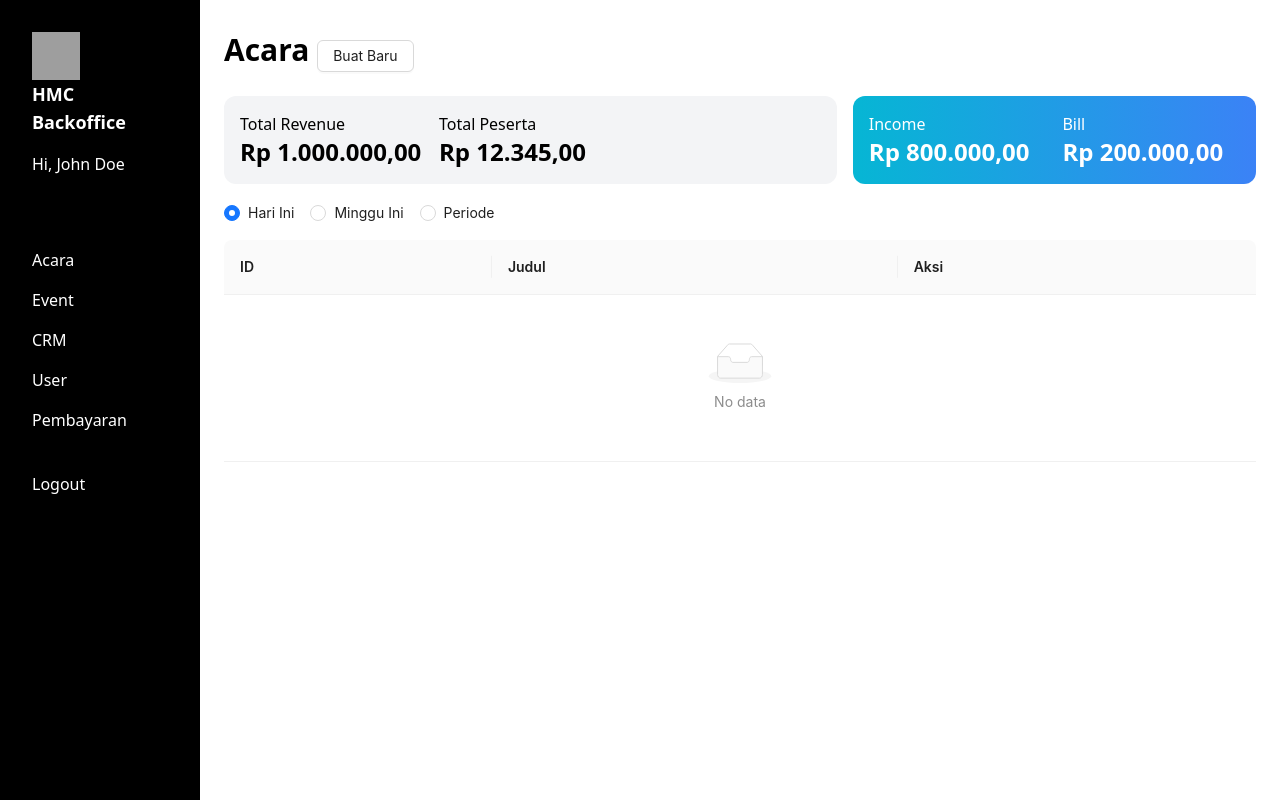
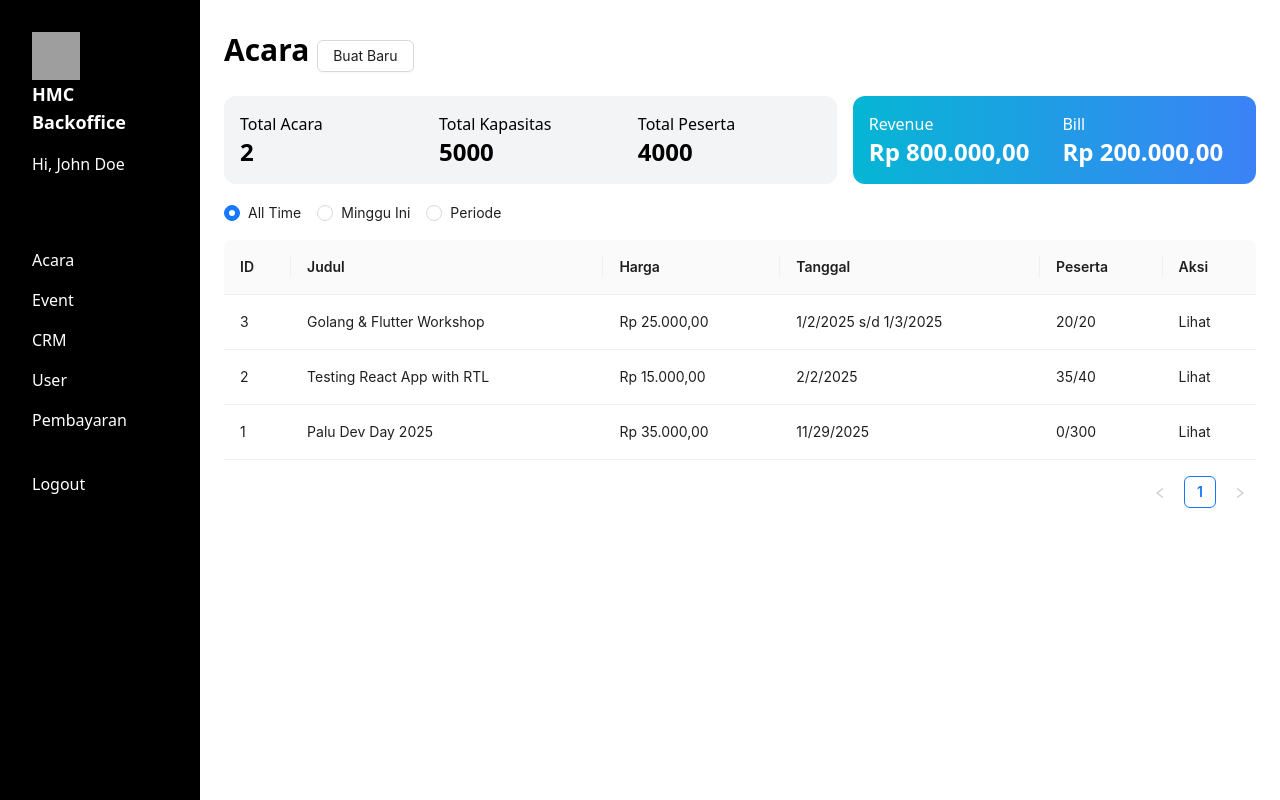
Before and after one commit to hammercode-dev/hmc-backoffice, a React (Vite) app: page /admin/events in a window 1280 px wide. Built offline with nearby package versions, Linux system fonts and the light colour scheme; grey boxes are pictures that could not be loaded.

Commit message:
add event dummy data

```diff
--- /dev/null
+++ b/src/api/event-api.ts
@@ -0,0 +1,50 @@
+import { TechEvent } from "@/modules/events";
+import { GetEventListParams, GetEventListResponse } from "./event-api.types";
+
+const events: TechEvent[] = [
+  {
+    id: 3,
+    title: "Golang & Flutter Workshop",
+    venue_name: "Dinas Perpustakaan",
+    start_date: "2025-01-02T16:00:00.000Z",
+    end_date: "2025-01-03T16:00:00.000Z",
+    slug: "golang-and-flutter-workshop",
+    price: 25000,
+    attendee: 20,
+    capacity: 20,
+  },
+  {
+    id: 2,
+    title: "Testing React App with RTL",
+    venue_name: "Telkom Palu",
+    start_date: "2025-02-02T16:00:00.000Z",
+    slug: "react-testing-app-with-rtl",
+    price: 15000,
+    attendee: 35,
+    capacity: 40,
+  },
+  {
+    id: 1,
+    title: "Palu Dev Day 2025",
+    venue_name: "Hotel Santika",
+    start_date: "2025-11-29T16:00:00.000Z",
+    slug: "react-testing-app-with-rtl",
+    price: 35000,
+    attendee: 0,
+    capacity: 300,
+  },
+];
+
+export const eventApi = {
+  getAll(params: GetEventListParams): Promise<GetEventListResponse> {
+    return Promise.resolve({
+      data: events,
+      meta: params,
+      pagination: {
+        page: 1,
+        total: 2,
+        total_page: 1,
+      },
+    });
+  },
+} as const;
--- a/src/api/event.api.ts
+++ /dev/null
@@ -1,15 +0,0 @@
-import { GetEventListParams, GetEventListResponse } from "./event.types";
-
-export const eventApi = {
-  getAll(params: GetEventListParams): Promise<GetEventListResponse> {
-    return Promise.resolve({
-      data: [],
-      meta: params,
-      pagination: {
-        page: 1,
-        total: 2,
-        total_page: 1,
-      },
-    });
-  },
-} as const;
--- a/src/modules/auth/auth.slice.ts
+++ b/src/modules/auth/auth.slice.ts
@@ -6,7 +6,7 @@ import {
 } from "@reduxjs/toolkit";
 import { useSelector } from "react-redux";
 import { useState } from "react";
-import { authApi } from "@/api/auth.api";
+import { authApi } from "@/api/auth-api";
 import { RootState } from "@/app/store";
 import { User } from "./auth.entity";
 import { useAppDispatch } from "@/app/hooks";
--- a/src/modules/events/pages/EventListPage.tsx
+++ b/src/modules/events/pages/EventListPage.tsx
@@ -1,4 +1,4 @@
-import { useState } from "react";
+import { useEffect, useState } from "react";
 import { formatMoney } from "@/utils/money";
 import {
   Button,
@@ -13,8 +13,13 @@ import { ColumnsType } from "antd/es/table";
 import dayjs from "dayjs";
 import type { Dayjs } from "dayjs";
 import { Outlet, useNavigate } from "react-router-dom";
+import { eventApi } from "@/api/event-api";
 
 const { RangePicker } = DatePicker;
+
+function formatDate(date: string) {
+  return new Date(date).toLocaleDateString();
+}
 
 function SummaryItem({
   title,
@@ -45,6 +50,32 @@ function EventsTable({ events }: { events: TechEvent[] }) {
       key: "title",
     },
     {
+      title: "Harga",
+      key: "price",
+      render: (event: TechEvent) => {
+        if (!event.price) return "Gratis";
+        return formatMoney(event.price);
+      },
+    },
+    {
+      title: "Tanggal",
+      key: "date",
+      render: (event: TechEvent) => {
+        if (event.end_date) {
+          return `${formatDate(event.start_date)} s/d ${formatDate(event.end_date)}`;
+        }
+        return formatDate(event.start_date);
+      },
+    },
+    {
+      title: "Peserta",
+      key: "attendee",
+      render: (event: TechEvent) => {
+        console.log(event)
+        return `${event.attendee}/${event.capacity}`
+      }
+    },
+    {
       title: "Aksi",
       render: () => <button>Lihat</button>,
     },
@@ -56,6 +87,14 @@ function EventsTable({ events }: { events: TechEvent[] }) {
  */
 export default function EventListPage() {
   const navigate = useNavigate();
+  const [events, setEvents] = useState<TechEvent[]>([]);
+
+  useEffect(() => {
+    eventApi.getAll({}).then(({ data }) => {
+      setEvents(data);
+    });
+  }, []);
+
   const [dateRange, setDateRange] = useState<
     [undefined, undefined] | [Dayjs, Dayjs]
   >([dayjs().startOf("d"), dayjs().endOf("d")]);
@@ -75,13 +114,13 @@ export default function EventListPage() {
     }
   };
 
-  const [range, setRange] = useState<string>("today");
+  const [range, setRange] = useState<string>("all_time");
 
   const onRadioChange = (e: RadioChangeEvent) => {
     const val = e.target.value;
     setRange(val);
-    if (val === "today") {
-      setDateRange([dayjs().startOf("d"), dayjs().endOf("d")]);
+    if (val === "all_time") {
+      setDateRange([undefined, undefined]);
     } else if (val === "this_week") {
       setDateRange([dayjs().startOf("week"), dayjs().endOf("week")]);
     } else {
@@ -98,7 +137,7 @@ export default function EventListPage() {
               Acara{" "}
               <Button
                 onClick={() => {
-                    navigate("/admin/events/new");
+                  navigate("/admin/events/new");
                 }}
               >
                 Buat Baru
@@ -110,26 +149,24 @@ export default function EventListPage() {
             <div className="col-span-3">
               <div className="p-4 mb-4 rounded-xl grid grid-cols-3 gap-4 bg-gray-100">
                 <SummaryItem
-                  title={`Total Revenue`}
-                  value={formatMoney(1000000)}
+                  title={`Total Acara`}
+                  value={2}
+                />
+                <SummaryItem
+                  title={`Total Kapasitas`}
+                  value={5000}
                 />
                 <SummaryItem
                   title={`Total Peserta`}
-                  value={formatMoney(12345)}
+                  value={4000}
                 />
               </div>
             </div>
 
             <div className="col-span-2">
               <div className="p-4 mb-4 rounded-xl grid grid-cols-2 gap-4 text-white bg-gradient-to-r from-cyan-500 to-blue-500">
-                <SummaryItem
-                  title={`Income`}
-                  value={formatMoney(800000)}
-                />
-                <SummaryItem
-                  title={`Bill`}
-                  value={formatMoney(200000)}
-                />
+                <SummaryItem title={`Revenue`} value={formatMoney(800000)} />
+                <SummaryItem title={`Bill`} value={formatMoney(200000)} />
               </div>
             </div>
           </div>
@@ -137,10 +174,10 @@ export default function EventListPage() {
           <div className="mb-4">
             <Radio.Group
               onChange={onRadioChange}
-              defaultValue="today"
+              defaultValue="all_time"
               value={range}
             >
-              <Radio value="today">Hari Ini</Radio>
+              <Radio value="all_time">All Time</Radio>
               <Radio value="this_week">Minggu Ini</Radio>
               <Radio value="range">Periode</Radio>
             </Radio.Group>
@@ -157,7 +194,7 @@ export default function EventListPage() {
           </div>
 
           <div className="overflow-x-auto">
-            <EventsTable events={[]} />
+            <EventsTable events={events} />
           </div>
         </div>
       </div>
```
Also changed, not shown: src/modules/events/event.entity.ts (+8 -0 lines), test/msw/handlers.ts (+24 -3 lines), src/api/auth-api.ts (renamed from src/api/auth.api.ts), src/api/event-api.types.ts (renamed from src/api/event.types.ts).
